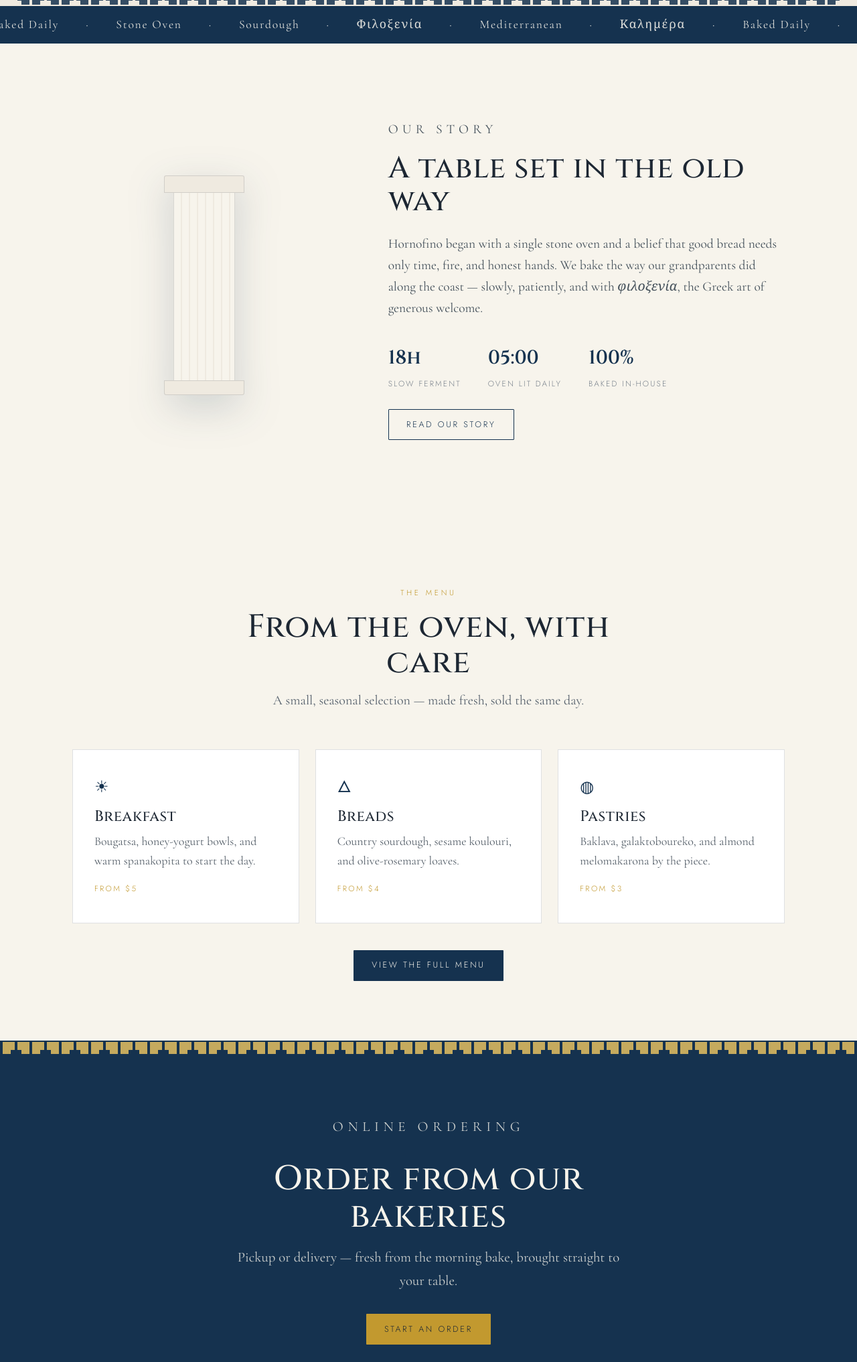
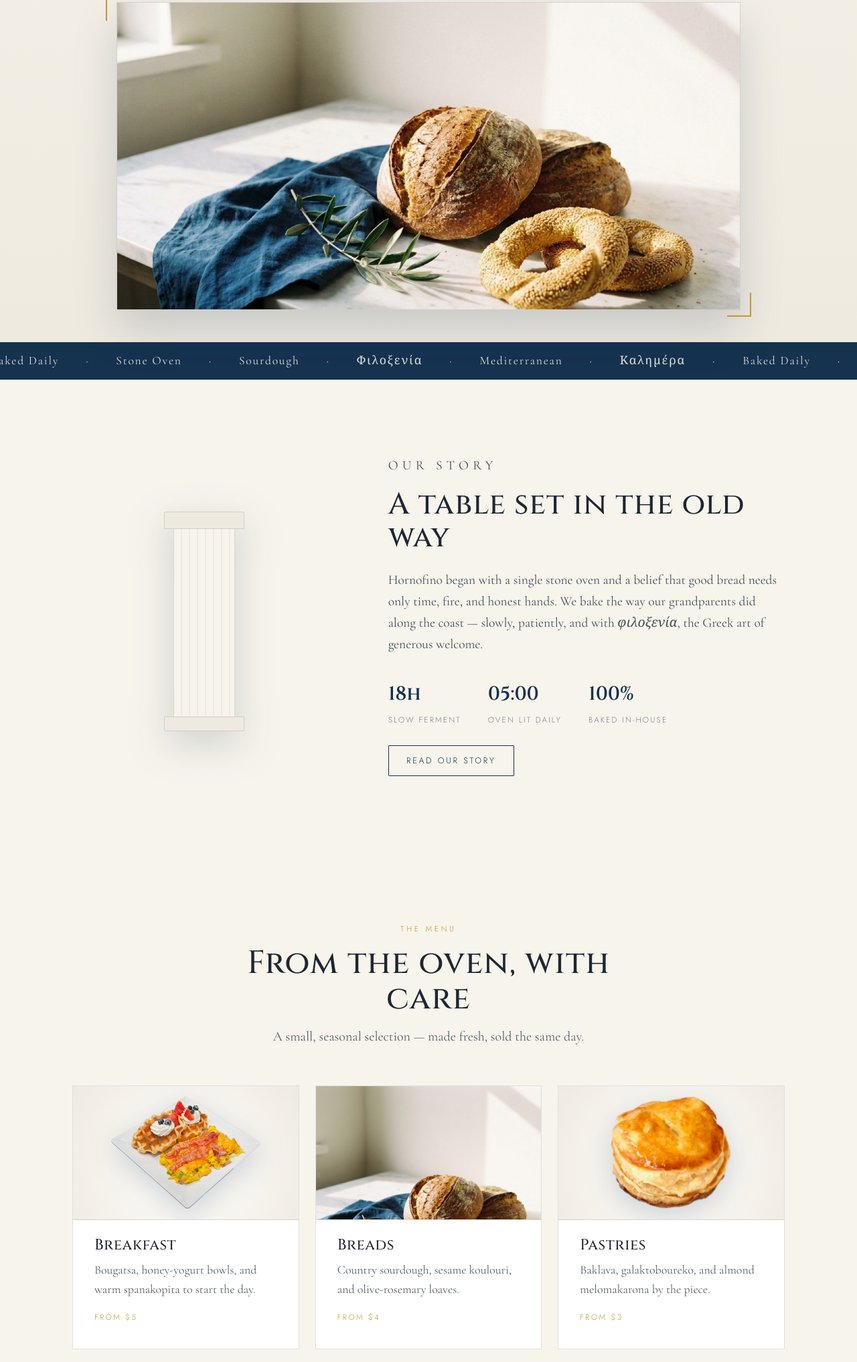
Before and after one commit to JanMcQ1617/HORNOFINO, a plain HTML site: page index.html in a window 1280 px wide. Shown: the part 763-2797 px from the top of the page at 67% size. Drawn offline with nearby package versions, Linux system fonts and the light colour scheme.

Commit message:
Add food photography to hero and menu cards
Wire imagery throughout: AI-generated marble bakery scene as the hero band
and Breads card; reference-site product photos for breakfast, pastries,
sandwiches, soups, and drinks. Restructure menu cards with image media,
add circular thumbnails to menu-page section headers. README documents the
image sourcing and copyright caveat.

Co-Authored-By: Claude Opus 4.8 <noreply@anthropic.com>

```diff
--- a/index.html
+++ b/index.html
@@ -45,7 +45,9 @@
         <a class="btn btn--line" href="menu.html">Explore the Menu</a>
       </div>
     </div>
-    <div class="meander-rule" aria-hidden="true"></div>
+    <div class="hero__visual">
+      <img src="assets/hero.jpg" alt="Fresh sourdough loaves and sesame koulouri cooling on a marble counter" />
+    </div>
   </section>
 
   <!-- ░░ Marquee ░░ -->
@@ -97,22 +99,28 @@
 
     <div class="menu__grid">
       <article class="card">
-        <span class="card__glyph">☀</span>
+        <div class="card__media"><img src="assets/breakfast.png" alt="Breakfast plate of waffles, eggs and bacon" loading="lazy" /></div>
+        <div class="card__body">
           <h3>Breakfast</h3>
           <p>Bougatsa, honey-yogurt bowls, and warm spanakopita to start the day.</p>
           <span class="card__price">from $5</span>
+        </div>
       </article>
       <article class="card">
-        <span class="card__glyph">🜂</span>
+        <div class="card__media card__media--cover"><img src="assets/breads.jpg" alt="Artisan sourdough and sesame koulouri" loading="lazy" /></div>
+        <div class="card__body">
           <h3>Breads</h3>
           <p>Country sourdough, sesame koulouri, and olive-rosemary loaves.</p>
           <span class="card__price">from $4</span>
+        </div>
       </article>
       <article class="card">
-        <span class="card__glyph">◍</span>
+        <div class="card__media"><img src="assets/pastries.png" alt="Golden flaky pastry" loading="lazy" /></div>
+        <div class="card__body">
           <h3>Pastries</h3>
           <p>Baklava, galaktoboureko, and almond melomakarona by the piece.</p>
           <span class="card__price">from $3</span>
+        </div>
       </article>
     </div>
     <p style="text-align:center;margin-top:2.5rem"><a class="btn btn--solid" href="menu.html">View the full menu</a></p>
--- a/styles.css
+++ b/styles.css
@@ -123,12 +123,12 @@ img { display: block; max-width: 100%; }
 .hero {
   position: relative;
   text-align: center;
-  padding: clamp(4rem, 11vw, 9rem) 1.5rem 0;
+  padding: clamp(4rem, 11vw, 9rem) 1.5rem clamp(3.5rem, 7vw, 5rem);
   background:
     radial-gradient(120% 90% at 50% -10%, rgba(34,74,114,0.10), transparent 60%),
     linear-gradient(180deg, var(--marble) 0%, var(--marble-2) 100%);
 }
-.hero__inner { max-width: 820px; margin: 0 auto 4rem; }
+.hero__inner { max-width: 820px; margin: 0 auto 3rem; }
 .hero__title { font-size: clamp(2.6rem, 8vw, 5.6rem); letter-spacing: 0.03em; }
 .hero__title em { color: var(--aegean); font-weight: 400; letter-spacing: 0; }
 .hero__sub {
@@ -136,6 +136,19 @@ img { display: block; max-width: 100%; }
   color: #4a555f; max-width: 540px; margin: 1.8rem auto 2.6rem;
 }
 .hero__actions { display: flex; gap: 1rem; justify-content: center; flex-wrap: wrap; }
+.hero__visual {
+  max-width: 980px; margin: 0 auto; padding: 0 1.5rem;
+  position: relative; transform: translateY(2rem);
+}
+.hero__visual img {
+  width: 100%; height: clamp(220px, 38vw, 460px); object-fit: cover;
+  border: 1px solid var(--line); box-shadow: 0 30px 60px rgba(21,50,79,0.18);
+}
+.hero__visual::before, .hero__visual::after {
+  content: ""; position: absolute; width: 34px; height: 34px; border: 2px solid var(--gold);
+}
+.hero__visual::before { top: -8px; left: 8px; border-right: 0; border-bottom: 0; }
+.hero__visual::after { bottom: -10px; right: 8px; border-left: 0; border-top: 0; }
 
 /* ---- Marquee -------------------------------------------- */
 .marquee { overflow: hidden; background: var(--aegean); color: var(--marble); padding: 0.85rem 0; }
@@ -177,16 +190,24 @@ img { display: block; max-width: 100%; }
 .menu__grid { display: grid; grid-template-columns: repeat(auto-fit, minmax(260px, 1fr)); gap: 1.5rem; }
 .card {
   position: relative; background: #fff; border: 1px solid var(--line);
-  padding: 2.2rem 2rem 2.4rem; transition: all 0.4s var(--ease); overflow: hidden;
+  transition: all 0.4s var(--ease); overflow: hidden;
 }
 .card::before {
-  content: ""; position: absolute; left: 0; top: 0; height: 100%; width: 3px;
+  content: ""; position: absolute; left: 0; top: 0; height: 100%; width: 3px; z-index: 2;
   background: var(--gold); transform: scaleY(0); transform-origin: top; transition: transform 0.4s var(--ease);
 }
 .card:hover { transform: translateY(-6px); box-shadow: 0 22px 50px rgba(21,50,79,0.12); }
 .card:hover::before { transform: scaleY(1); }
-.card__glyph { font-size: 1.5rem; color: var(--aegean); }
-.card h3 { font-size: 1.4rem; margin: 0.8rem 0 0.6rem; }
+.card__media {
+  height: 200px; display: grid; place-items: center; overflow: hidden;
+  background: radial-gradient(circle at 50% 60%, #fff 0%, var(--marble-2) 100%);
+  border-bottom: 1px solid var(--line);
+}
+.card__media img { max-width: 84%; max-height: 168px; object-fit: contain; filter: drop-shadow(0 12px 20px rgba(21,50,79,0.20)); transition: transform 0.5s var(--ease); }
+.card:hover .card__media img { transform: scale(1.05); }
+.card__media--cover img { max-width: none; max-height: none; width: 100%; height: 100%; object-fit: cover; filter: none; }
+.card__body { padding: 1.6rem 2rem 2.2rem; }
+.card h3 { font-size: 1.4rem; margin: 0 0 0.6rem; }
 .card p { font-family: var(--serif-body); font-size: 1.12rem; color: #555f69; min-height: 3.2em; }
 .card__price { display: inline-block; margin-top: 1rem; font-size: 0.74rem; letter-spacing: 0.2em; text-transform: uppercase; color: var(--gold); }
 
@@ -254,6 +275,13 @@ img { display: block; max-width: 100%; }
 .menu-section__head { display: flex; align-items: baseline; gap: 1rem; margin-bottom: 1.6rem; }
 .menu-section__head h2 { font-size: clamp(1.6rem, 3.5vw, 2.2rem); color: var(--aegean); white-space: nowrap; }
 .menu-section__head .glyph { color: var(--gold); font-size: 1.3rem; }
+.menu-section__thumb {
+  width: 66px; height: 66px; flex: 0 0 66px; border-radius: 50%; overflow: hidden;
+  border: 1px solid var(--line); display: grid; place-items: center;
+  background: radial-gradient(circle at 50% 60%, #fff 0%, var(--marble-2) 100%);
+}
+.menu-section__thumb img { max-width: 86%; max-height: 56px; object-fit: contain; }
+.menu-section__thumb--cover img { max-width: none; max-height: none; width: 100%; height: 100%; object-fit: cover; }
 .menu-section__head::after { content: ""; flex: 1; height: 1px; background: var(--line); }
 .menu-item { display: flex; align-items: baseline; gap: 0.8rem; padding: 0.85rem 0; border-bottom: 1px dashed var(--line); }
 .menu-item:last-child { border-bottom: 0; }
```
Also changed, not shown: menu.html (+6 -6 lines), README.md, assets/breads.jpg (added), assets/breakfast.png (added), assets/drinks.png (added), assets/hero.jpg (added), assets/pastries.png (added), assets/sandwiches.png (added), assets/soups.png (added). Lines whose indentation alone changed are shown as unchanged.
